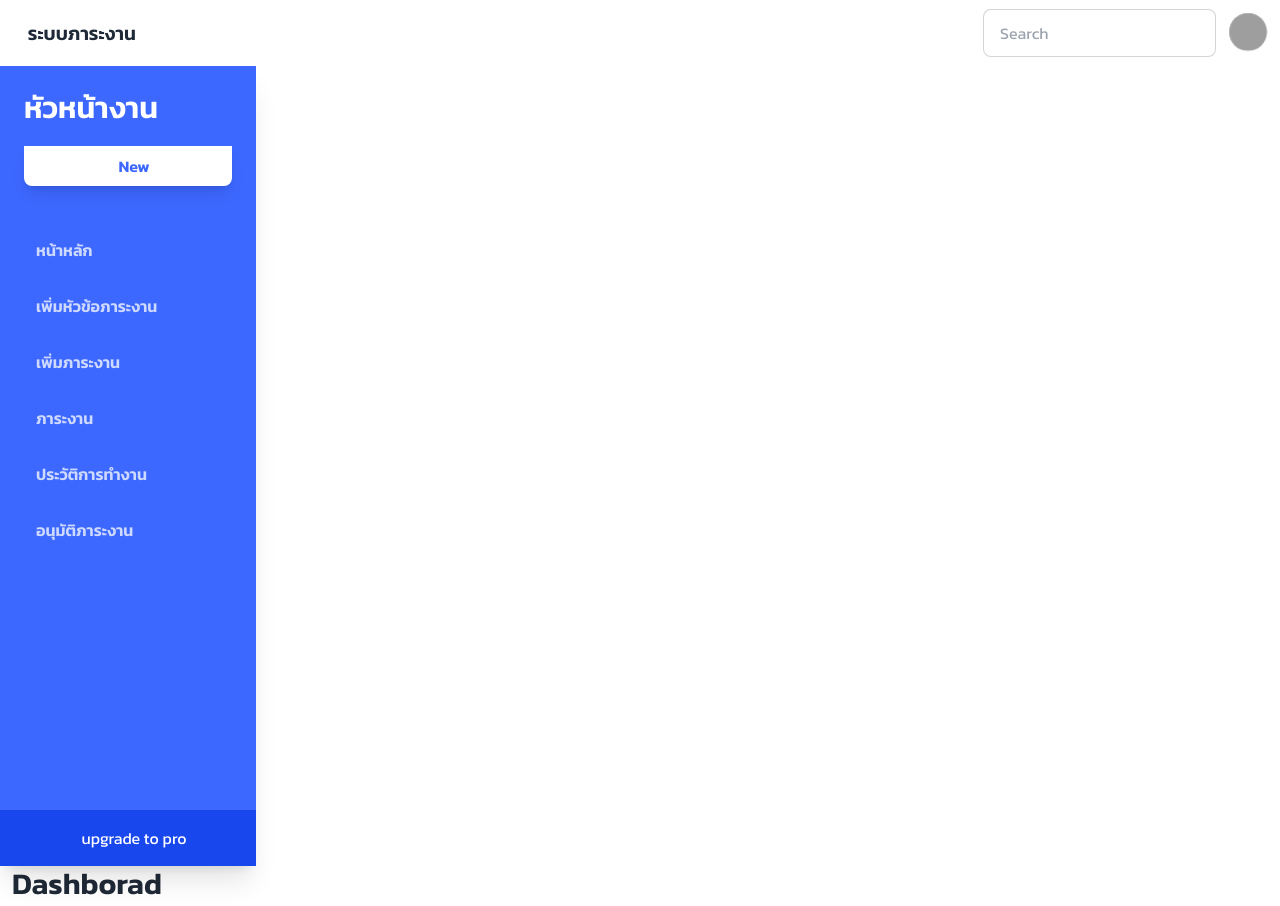
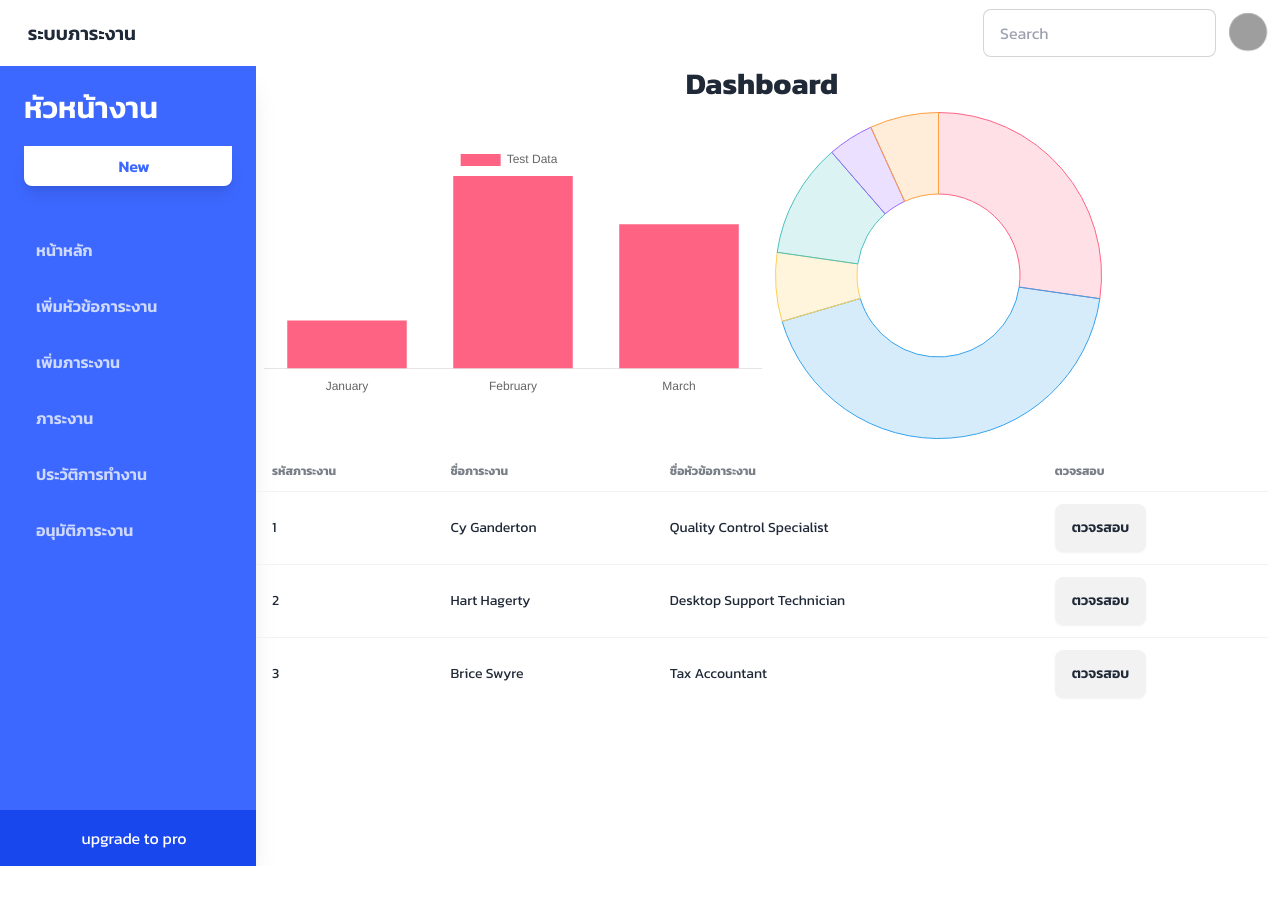
Before and after one commit to mTy8421/newProject, a React (Vite) app: page /head in a window 1280 px wide. After the commit the page ends 866 px from the top, so only its background shows below. Built offline with nearby package versions, Linux system fonts and the light colour scheme; grey boxes are pictures that could not be loaded.

Commit message:
update admin

```diff
--- a/src/lib/Pies.jsx
+++ b/src/lib/Pies.jsx
@@ -31,7 +31,7 @@ const data = {
 };
 
 const option = {
-  response: true
+  response: true,
 }
 
 export function Pies() {
--- a/src/main.jsx
+++ b/src/main.jsx
@@ -50,6 +50,10 @@ const router = createBrowserRouter([
     path: "/headapprove",
     element: <Approve />,
   },
+  {
+    path: "*",
+    element: <div>Not Found</div>,
+  },
 ]);
 
 ReactDOM.createRoot(document.getElementById("root")).render(
--- /dev/null
+++ b/src/pages/Admin/Admin.jsx
@@ -0,0 +1,20 @@
+import NavBarProfile from "../../components/NavBarProfile"
+import NavBar from "../../components/admin/NavBar"
+import Aside from "../../components/admin/Aside"
+
+export default function Admin() {
+  return (
+    <>
+      <NavBarProfile></NavBarProfile>
+      <NavBar></NavBar>
+      <div className="mr-3">
+        <div className="float-left">
+          <Aside></Aside>
+        </div>
+        <div className="mt-3">
+          {/* Table */}
+        </div>
+      </div>
+    </>
+  )
+}
--- a/src/pages/WorkHead/Head.jsx
+++ b/src/pages/WorkHead/Head.jsx
@@ -1,17 +1,34 @@
 import NavBar from "../../components/head/NavBar";
 import NavBarProfile from "../../components/NavBarProfile";
 import Aside from "../../components/head/Aside";
+import TableWork from "./TableWork";
+
+import { Bars } from "../../lib/Bars";
+import { Pies } from "../../lib/Pies";
 
 export default function Head() {
   return (
     <>
       <NavBarProfile></NavBarProfile>
       <NavBar></NavBar>
-      <div className="float-left mr-3">
-        <Aside></Aside>
-      </div>
-      <div className="container flex mt-3 ml-3">
-        <h1 className="text-3xl font-semibold">Dashborad</h1>
+      <div className="mr-3">
+        <div className="float-left">
+          <Aside></Aside>
+        </div>
+        <h1 className="text-3xl font-bold text-center">Dashboard</h1>
+        <div className="card">
+          <div className="card-title">
+            <div className="w-6/12">
+              <Bars />
+            </div>
+            <div className="w-1/3">
+              <Pies />
+            </div>
+          </div>
+        </div>
+        <div className="mt-3">
+          <TableWork></TableWork>
+        </div>
       </div>
     </>
   );
--- a/src/pages/WorkHead/TableWork.jsx
+++ b/src/pages/WorkHead/TableWork.jsx
@@ -16,7 +16,7 @@ const TableWork = () => {
         <tbody>
           {/* row 1 */}
           <tr className="hover">
-            <th>1</th>
+            <td>1</td>
             <td>Cy Ganderton</td>
             <td>Quality Control Specialist</td>
             <td>
@@ -25,7 +25,7 @@ const TableWork = () => {
           </tr>
           {/* row 2 */}
           <tr className="hover">
-            <th>2</th>
+            <td>2</td>
             <td>Hart Hagerty</td>
             <td>Desktop Support Technician</td>
             <td>
@@ -34,7 +34,7 @@ const TableWork = () => {
           </tr>
           {/* row 3 */}
           <tr className="hover">
-            <th>3</th>
+            <td>3</td>
             <td>Brice Swyre</td>
             <td>Tax Accountant</td>
             <td>
```
